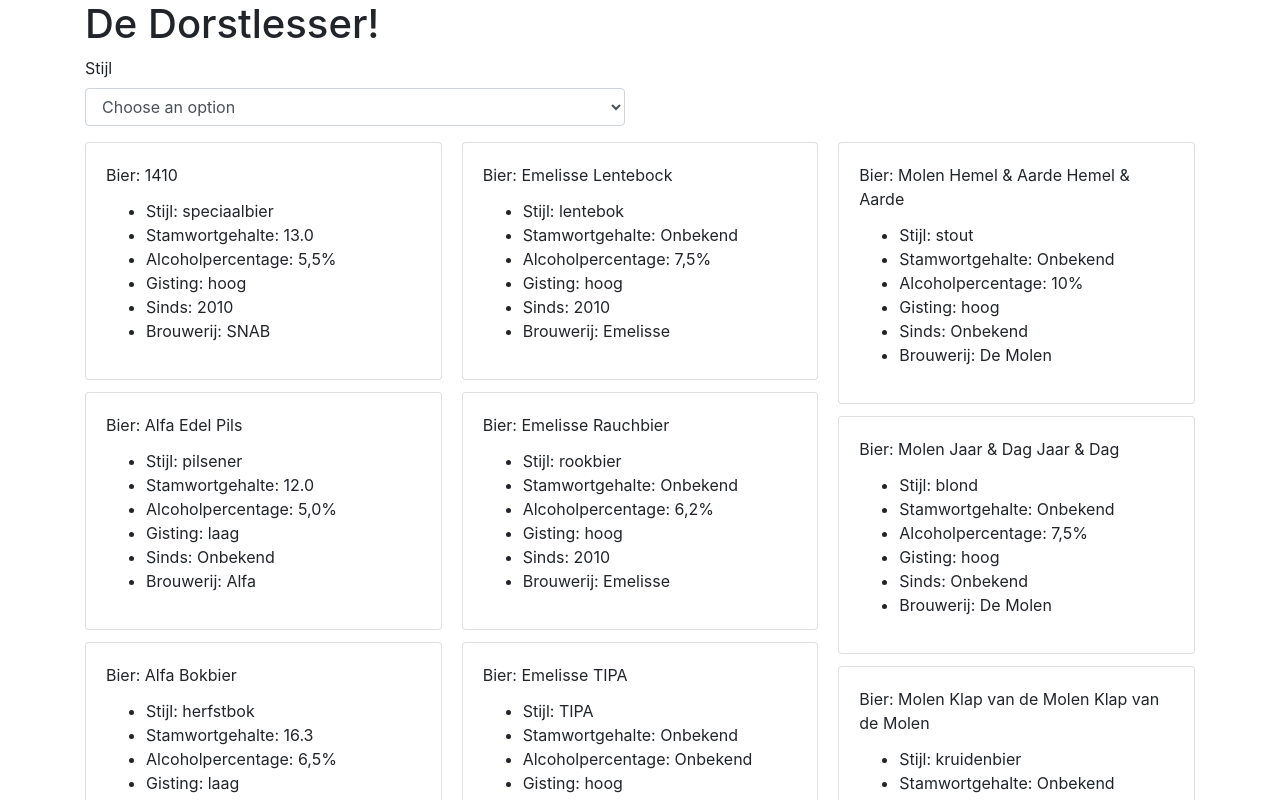
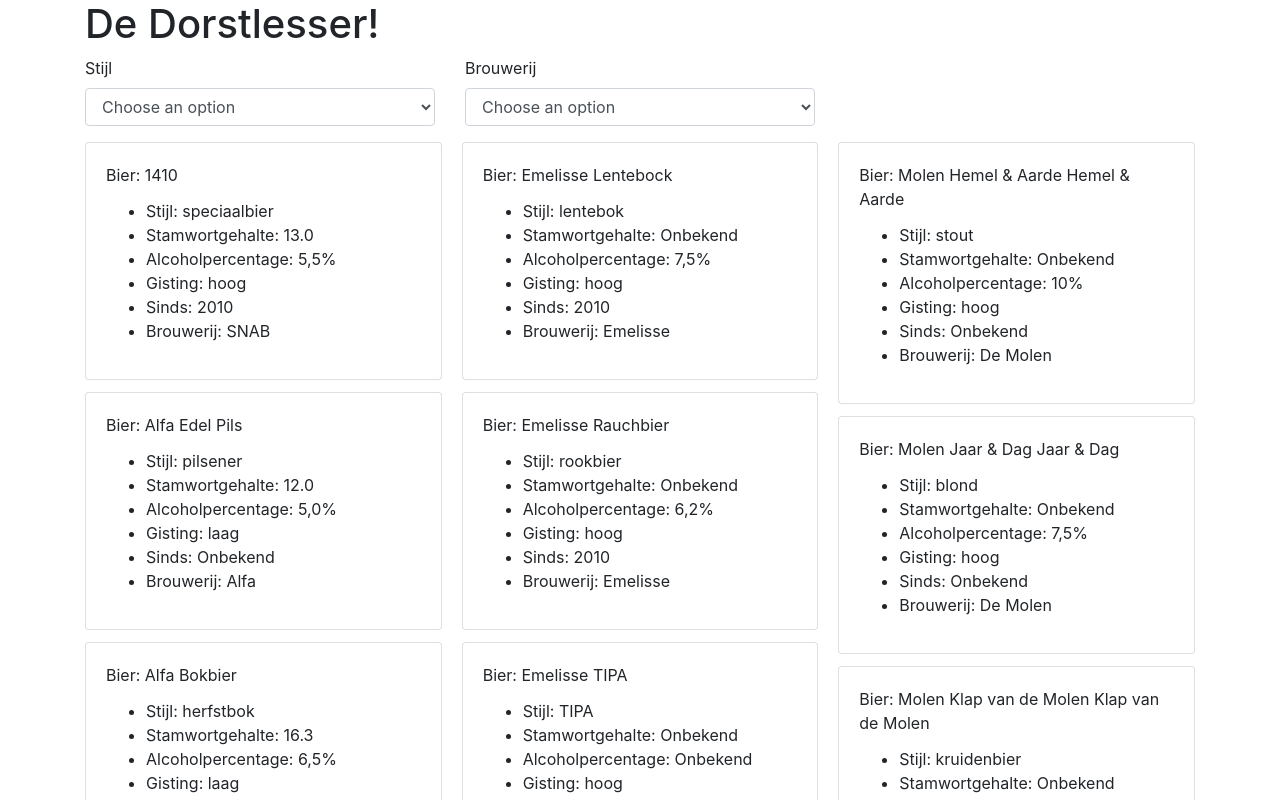
Before and after one commit to michaelvdo/de-dorstlesser, an Angular app: page / in a window 1280 px wide. Shown: the top 800 px of the page. Built offline with nearby package versions, Linux system fonts and the light colour scheme.

Commit message:
Functional Stijl and Brouwerij filters.

```diff
--- a/src/app/app.component.html
+++ b/src/app/app.component.html
@@ -6,7 +6,7 @@
       </div>
     </div>
     <div class="row">
-      <div class="col-6">
+      <div class="col-12">
         <app-filters (filterUpdated)="filterBeers($event)"></app-filters>
       </div>
     </div>
--- a/src/app/app.component.ts
+++ b/src/app/app.component.ts
@@ -13,12 +13,14 @@
   filteredBeers: Beer[] = [];
 
   constructor() {
-    this.filterBeers({stijl: ''});
+    this.filterBeers({Stijl: '', Brouwerij: ''});
   }
 
-  filterBeers(filters: {stijl: string}) {
+  filterBeers(filters: {Stijl: string, Brouwerij: string}) {
     this.filteredBeers = this.beers.filter((beer) => {
-      return filters.stijl ? beer.Stijl === filters.stijl : true;
+      const filtersArray = Object.keys(filters);
+      return filtersArray.every((filter) => filters[filter] ? (beer[filter] === filters[filter]) : true);
+      // return filters.Stijl ? beer.Stijl === filters.Stijl : true;
     });
   }
 }
--- a/src/app/components/filters/filters.component.html
+++ b/src/app/components/filters/filters.component.html
@@ -1,9 +1,26 @@
-<div class="form-group">
-	<label for="stijl">Stijl</label>
-	<select name="stijl" id="stijl" class="form-control" (change)="filterChanged($event)">
-		<option value="">Choose an option</option>
-		<option value="speciaalbier">Speciaalbier</option>
-		<option value="stout">Stout</option>
-		<option value="pilsener">Pilsener</option>
-	</select>
+<div class="row">
+	<div class="col-lg-4">
+		<div class="form-group">
+			<label for="Stijl">Stijl</label>
+			<select name="Stijl" id="Stijl" class="form-control" (change)="filterChanged($event)">
+				<option value="">Choose an option</option>
+				<option
+					*ngFor="let stijlOption of stijlOptions"
+					[value]="stijlOption">{{ stijlOption }}</option
+					>
+			</select>
+		</div>
+	</div>
+	<div class="col-lg-4">
+		<div class="form-group">
+			<label for="Brouwerij">Brouwerij</label>
+			<select name="Brouwerij" id="Brouwerij" class="form-control" (change)="filterChanged($event)">
+				<option value="">Choose an option</option>
+				<option
+					*ngFor="let brouwerijOption of brouwerijOptions"
+					[value]="brouwerijOption">{{ brouwerijOption }}</option
+					>
+			</select>
+		</div>
+	</div>
 </div>
--- a/src/app/components/filters/filters.component.ts
+++ b/src/app/components/filters/filters.component.ts
@@ -1,4 +1,6 @@
 import { Component, OnInit, EventEmitter, Output } from '@angular/core';
+import { BEERS } from '../../data/mock-beers';
+import { Beer } from '../../models/beer.model';
 
 @Component({
   selector: 'app-filters',
@@ -7,20 +9,53 @@
 })
 export class FiltersComponent implements OnInit {
   @Output() filterUpdated = new EventEmitter<{
-    stijl: string
+    Stijl: string,
+    Brouwerij: string
   }>();
 
-  stijl: string;
+  Stijl: string;
+  Brouwerij: string;
+  beers: Beer[] = BEERS;
 
-  constructor() { }
+  // Filters
+  stijlOptions = [];
+  brouwerijOptions = [];
 
-  ngOnInit() {
+  constructor() {
+    this.generateFilters();
+  }
+
+  ngOnInit() {}
+
+  generateFilters() {
+    this.generateStijlOptions();
+    this.generateBrouwerijOptions();
+  }
+
+  generateStijlOptions() {
+    this.stijlOptions = this.beers.reduce((filterOptions, curr) => {
+      if (!filterOptions.includes(curr.Stijl) && curr.Stijl !== '') {
+        filterOptions.push(curr.Stijl);
+      }
+      return filterOptions;
+    }, []);
+  }
+
+  generateBrouwerijOptions() {
+    this.brouwerijOptions = this.beers.reduce((filterOptions, curr) => {
+      if (!filterOptions.includes(curr.Brouwerij) && curr.Brouwerij !== '') {
+        filterOptions.push(curr.Brouwerij);
+      }
+      return filterOptions;
+    }, []);
   }
 
   filterChanged(event) {
-    console.log(event);
+    console.log(event.target.name);
+    this[event.target.name] = event.target.value;
     this.filterUpdated.emit({
-      stijl: event.target.value
+      Stijl: this.Stijl,
+      Brouwerij: this.Brouwerij
     });
   }
 
```
